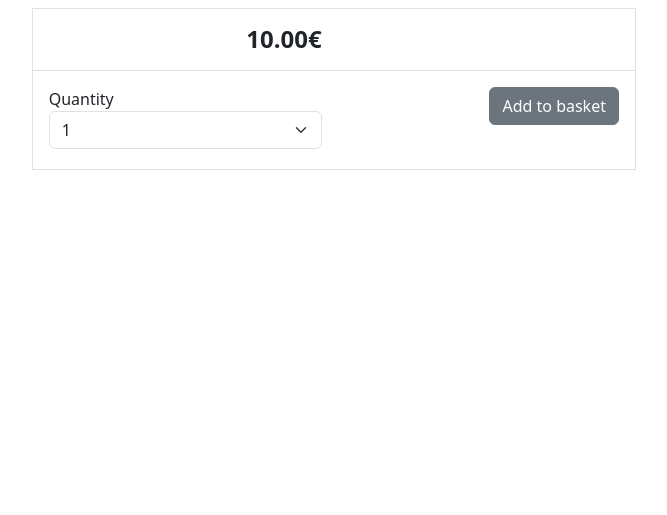
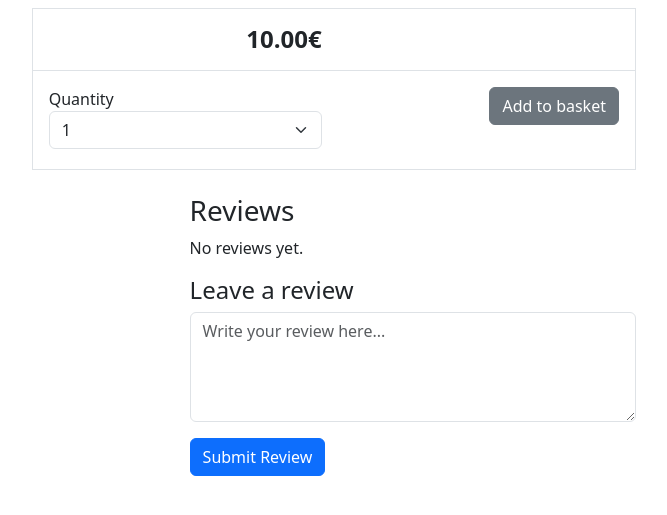
Before and after one commit to r-elsa/csb_webshop, a Django app: a page that uses templates/store/product.html in a window 1280 px wide. Shown: the part 252-767 px from the top of the page, without its empty margins (562-1229 px from the left). Run offline with Django 5.2, Linux system fonts and the light colour scheme; tables that the repository leaves empty hold one stand-in row (values such as "Sample post").

Commit message:
adding field for review

```diff
--- a/templates/store/product.html
+++ b/templates/store/product.html
@@ -53,6 +53,31 @@
                 </div>
             </div>
         </div>
+
+          <!-- Reviews Section -->
+          <div class="mt-4" style="float: right; width: 40%;">
+            <h3>Reviews</h3>
+            <ul class="list-unstyled">
+                {% for review in reviews %}
+                <li class="border-bottom mb-2 pb-2">
+                    <strong>{{ review.user.username }}</strong> <small class="text-muted">{{ review.created_at }}</small>
+                    <p>{{ review.content }}</p>
+                </li>
+                {% empty %}
+                <p>No reviews yet.</p>
+                {% endfor %}
+            </ul>
+
+            <!-- Review Form -->
+            <h4>Leave a review</h4>
+            <form method="post" action="#">
+                {% csrf_token %}
+                <div class="mb-3">
+                    <textarea class="form-control" name="content" rows="4" placeholder="Write your review here..." required></textarea>
+                </div>
+                <button type="submit" class="btn btn-primary">Submit Review</button>
+            </form>
+        </div>
     </main>
 
 </div>
```
